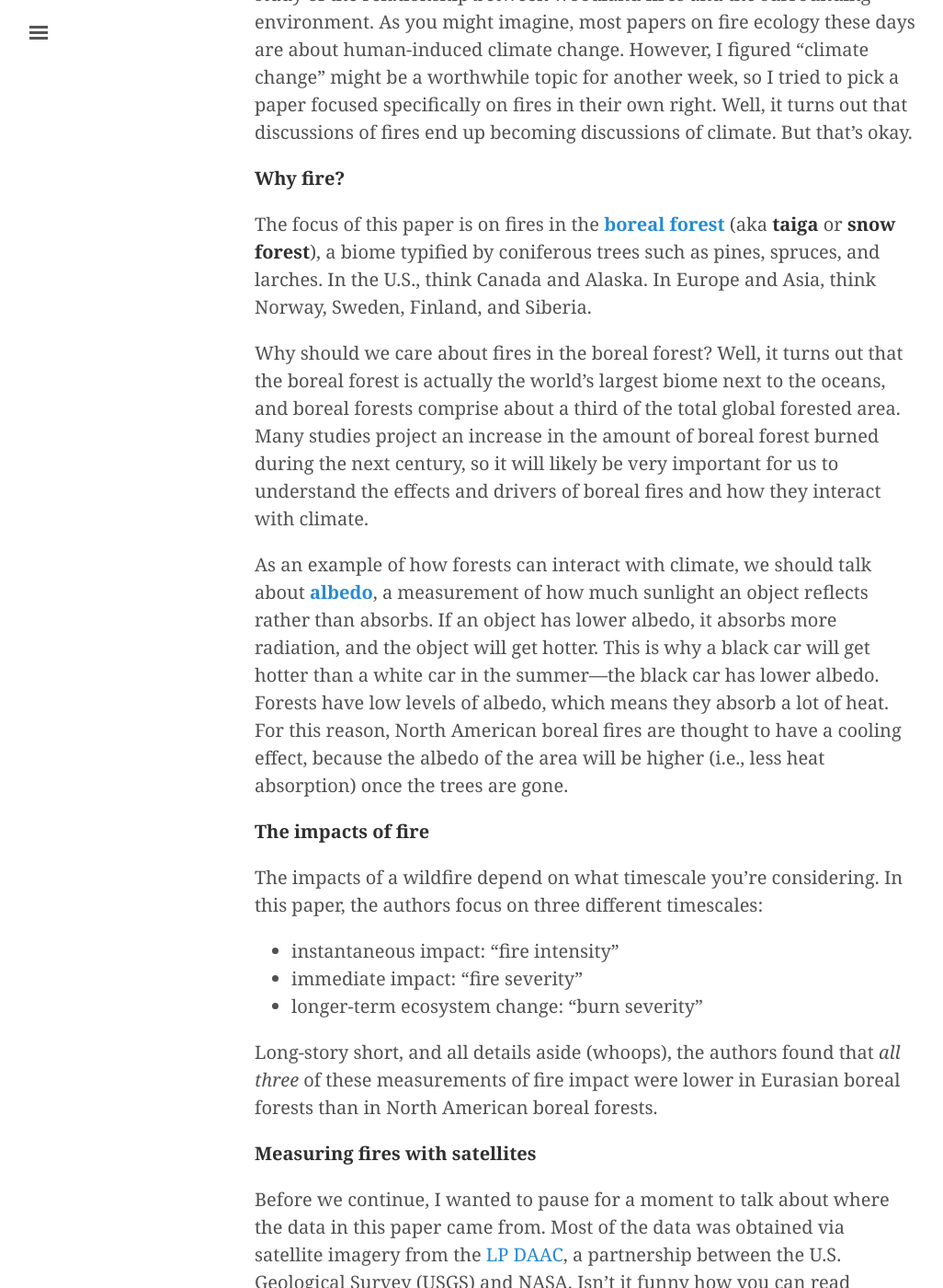
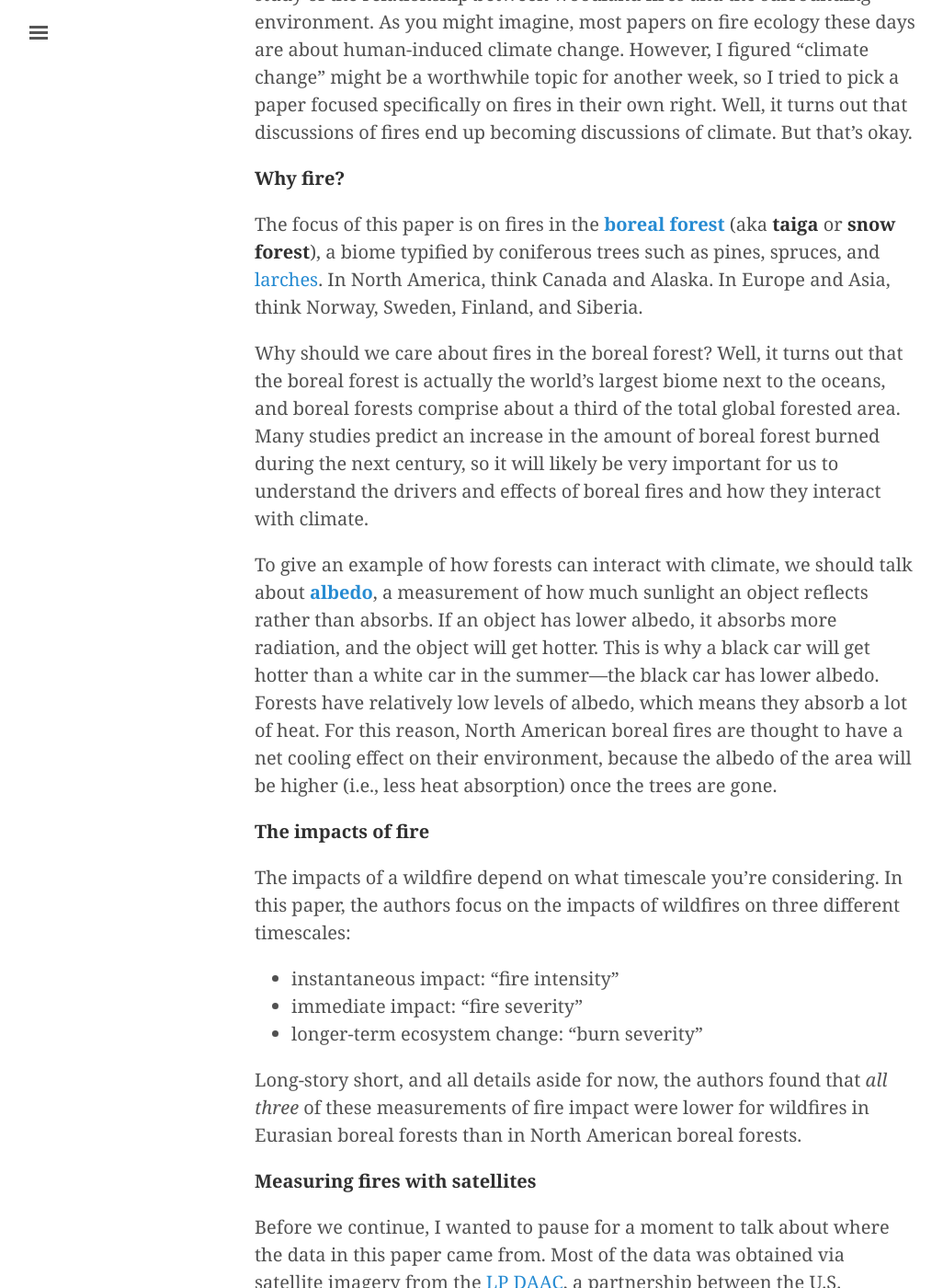
Before and after one commit to mobeets/paper-trails, a Jekyll site: the page built from _posts/2017-01-02-fire.md, in a window 1280 px wide and 1400 px high, scrolled down 703 px. Shown: the whole window at 92% size, without its empty margins (3-1029 px from the left). Built offline with Jekyll 4.4.1, drawn with Linux system fonts in a browser that asks for light colours; some web fonts are replaced; some of the changed text lies outside the part shown.

Commit message:
fire edits

```diff
--- a/_posts/2017-01-02-fire.md
+++ b/_posts/2017-01-02-fire.md
@@ -11,31 +11,31 @@ This week's paper is about fire&mdash;specifically, forest fires. Most of the pa
 
 __Why fire?__
 
-The focus of this paper is on fires in the [__boreal forest__](https://en.wikipedia.org/wiki/Taiga) (aka __taiga__ or __snow forest__), a biome typified by coniferous trees such as pines, spruces, and larches. In the U.S., think Canada and Alaska. In Europe and Asia, think Norway, Sweden, Finland, and Siberia.
+The focus of this paper is on fires in the [__boreal forest__](https://en.wikipedia.org/wiki/Taiga) (aka __taiga__ or __snow forest__), a biome typified by coniferous trees such as pines, spruces, and [larches](http://www.wta.org/news/magazine/features/the-science-of-larches). In North America, think Canada and Alaska. In Europe and Asia, think Norway, Sweden, Finland, and Siberia.
 
-Why should we care about fires in the boreal forest? Well, it turns out that the boreal forest is actually the world's largest biome next to the oceans, and boreal forests comprise about a third of the total global forested area. Many studies project an increase in the amount of boreal forest burned during the next century, so it will likely be very important for us to understand the effects and drivers of boreal fires and how they interact with climate.
+Why should we care about fires in the boreal forest? Well, it turns out that the boreal forest is actually the world's largest biome next to the oceans, and boreal forests comprise about a third of the total global forested area. Many studies predict an increase in the amount of boreal forest burned during the next century, so it will likely be very important for us to understand the drivers and effects of boreal fires and how they interact with climate.
 
-As an example of how forests can interact with climate, we should talk about [__albedo__](https://books.google.com/books?id=av7q4N8Ib6sC&pg=PA53&dq=Albedo+affects+climate+by+determining+how+much+radiation+a+planet+absorbs&hl=en&sa=X&ved=0ahUKEwiawueziOHUAhUN5WMKHVHHCjMQ6AEIJjAA#v=onepage&q=Albedo%20affects%20climate%20by%20determining%20how%20much%20radiation%20a%20planet%20absorbs&f=false), a measurement of how much sunlight an object reflects rather than absorbs. If an object has lower albedo, it absorbs more radiation, and the object will get hotter. This is why a black car will get hotter than a white car in the summer&mdash;the black car has lower albedo. Forests have low levels of albedo, which means they absorb a lot of heat. For this reason, North American boreal fires are thought to have a cooling effect, because the albedo of the area will be higher (i.e., less heat absorption) once the trees are gone.
+To give an example of how forests can interact with climate, we should talk about [__albedo__](https://books.google.com/books?id=av7q4N8Ib6sC&pg=PA53&dq=Albedo+affects+climate+by+determining+how+much+radiation+a+planet+absorbs&hl=en&sa=X&ved=0ahUKEwiawueziOHUAhUN5WMKHVHHCjMQ6AEIJjAA#v=onepage&q=Albedo%20affects%20climate%20by%20determining%20how%20much%20radiation%20a%20planet%20absorbs&f=false), a measurement of how much sunlight an object reflects rather than absorbs. If an object has lower albedo, it absorbs more radiation, and the object will get hotter. This is why a black car will get hotter than a white car in the summer&mdash;the black car has lower albedo. Forests have relatively low levels of albedo, which means they absorb a lot of heat. For this reason, North American boreal fires are thought to have a net cooling effect on their environment, because the albedo of the area will be higher (i.e., less heat absorption) once the trees are gone.
 
 __The impacts of fire__
 
-The impacts of a wildfire depend on what timescale you're considering. In this paper, the authors focus on three different timescales:
+The impacts of a wildfire depend on what timescale you're considering. In this paper, the authors focus on the impacts of wildfires on three different timescales:
 
 - instantaneous impact: "fire intensity"
 - immediate impact: "fire severity"
 - longer-term ecosystem change: "burn severity"
 
-Long-story short, and all details aside (whoops), the authors found that _all three_ of these measurements of fire impact were lower in Eurasian boreal forests than in North American boreal forests.
+Long-story short, and all details aside for now, the authors found that _all three_ of these measurements of fire impact were lower for wildfires in Eurasian boreal forests than in North American boreal forests.
 
 __Measuring fires with satellites__
 
-Before we continue, I wanted to pause for a moment to talk about where the data in this paper came from. Most of the data was obtained via satellite imagery from the [LP DAAC](https://lpdaac.usgs.gov/about), a partnership between the U.S. Geological Survey (USGS) and NASA. Isn't it funny how you can read something like "satellite imagery" and it can sound sort of commonplace? But really, think about it: There is a single satellite, named [Terra](https://en.wikipedia.org/wiki/Terra_(satellite)), that launched in 1999, and has been orbiting Earth once a day ever since. It has five sensors, one of which is called [MODIS](https://en.wikipedia.org/wiki/Moderate-resolution_imaging_spectroradiometer), that takes pictures of the _entire surface of Earth_ (like [this](https://en.wikipedia.org/wiki/Moderate-resolution_imaging_spectroradiometer#/media/File:MODIS_Map.jpg) one) at a resolution ranging between 250m to 1km. And all this data is shared [free and publicly](https://lpdaac.usgs.gov/data_access/data_pool), so that scientists around the world can learn about vegetation, snow and ice. Pretty cool.
+Before we continue, I wanted to pause for a moment to talk about where the data in this paper came from. Most of the data was obtained via satellite imagery from the [LP DAAC](https://lpdaac.usgs.gov/about), a partnership between the U.S. Geological Survey (USGS) and NASA. Isn't it funny how you can read something like "satellite imagery" and it can sound sort of commonplace? But really, think about it: There is a single satellite, named [Terra](https://en.wikipedia.org/wiki/Terra_(satellite)), that launched in 1999, and has been orbiting Earth once a day ever since. It has five sensors, one of which is called [MODIS](https://en.wikipedia.org/wiki/Moderate-resolution_imaging_spectroradiometer), that takes pictures of the _entire surface of Earth_ (like [this](https://en.wikipedia.org/wiki/Moderate-resolution_imaging_spectroradiometer#/media/File:MODIS_Map.jpg) one) at a resolution ranging between 250m to 1km. And all this data is shared [free and publicly](https://lpdaac.usgs.gov/data_access/data_pool), so that scientists around the world can learn about vegetation, snow and ice. Data sets like these are really the only way we can even study the effects of wildfires and other natural disasters on such a large spatial scale.
 
 __How trees cope with wildfire__
 
 Anyway, back to the paper. Why are the impacts of boreal wildfires so different in Eurasia than in North America? The authors suggest that the driving difference comes from the different tree species in the two continents.
 
-Wildfires in boreal forests are frequent, and different species of trees have adapted to these wildfires in different ways. For example, coniferous trees (which make up the boreal forest) can be put into one of the following categories:
+Wildfires in boreal forests are frequent, but different species of trees have adapted to these wildfires in different ways. For example, coniferous trees (which make up the boreal forest) can be put into one of the following categories:
 
 - __fire embracer__: promote high-intensity fires, e.g., by keeping their lower branches; often killed by fire, but regenerate from the seeds they release when burned
 - __fire resister__: suppress high-intensity fires, e.g., thick bark increases the chances of surviving a fire
```
